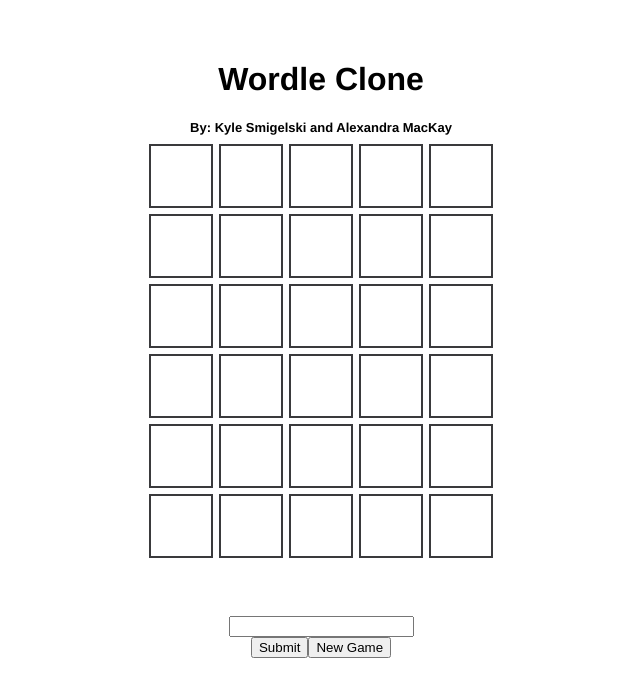
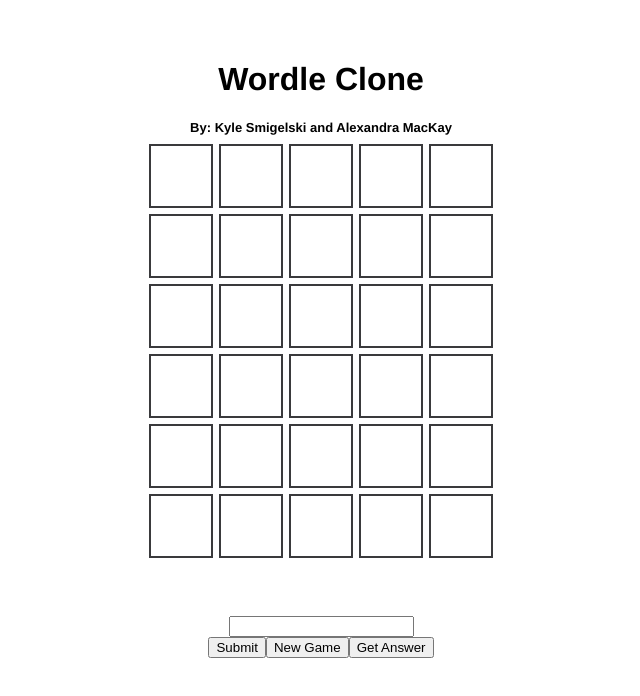
Before and after one commit to MacKayAl56/wordle-react, a React (Vite) app: page / in a window 1280 px wide. Shown: the top 696 px of the page, without its empty margins (319-959 px from the left). Built offline with nearby package versions, Linux system fonts and the light colour scheme.

Commit message:
Added solution button

```diff
--- a/package.json
+++ b/package.json
@@ -9,6 +9,7 @@
     "preview": "vite preview"
   },
   "dependencies": {
+    "@types/react-leaflet": "^3.0.0",
     "react": "^18.2.0",
     "react-dom": "^18.2.0"
   },
--- a/src/App.css
+++ b/src/App.css
@@ -31,6 +31,7 @@
   font-weight: bold;
   text-align: center;
   font-family: Arial, sans-serif;
+  justify-content: center;
 }
 
 .field {
--- a/src/Wordle.tsx
+++ b/src/Wordle.tsx
@@ -32,6 +32,11 @@ export default function App(): JSX.Element {
       document.getElementsByClassName("box")[i + userWords.length * 5].innerHTML = currentWord[i].toUpperCase();
         document.getElementsByClassName("box")[i + userWords.length * 5].classList.add(match[i]);
     }
+  }
+
+  function displayAnswer() {
+    document.getElementById("answer")!.innerHTML = secretWord.toUpperCase();
+
   }
 
   function addNewWord() {
@@ -111,6 +116,10 @@ export default function App(): JSX.Element {
       <div>
         <button onClick={addNewWord}>Submit</button>
         <button onClick={removeWords}>New Game </button>
+        <button onClick={displayAnswer}>Get Answer</button>
+        </div>
+      <div>
+        <h2 id="answer" className="header"></h2>
       </div>
     </>
   );
```
Also changed, not shown: 1 other file (tests, documents, lock files or other folders).
